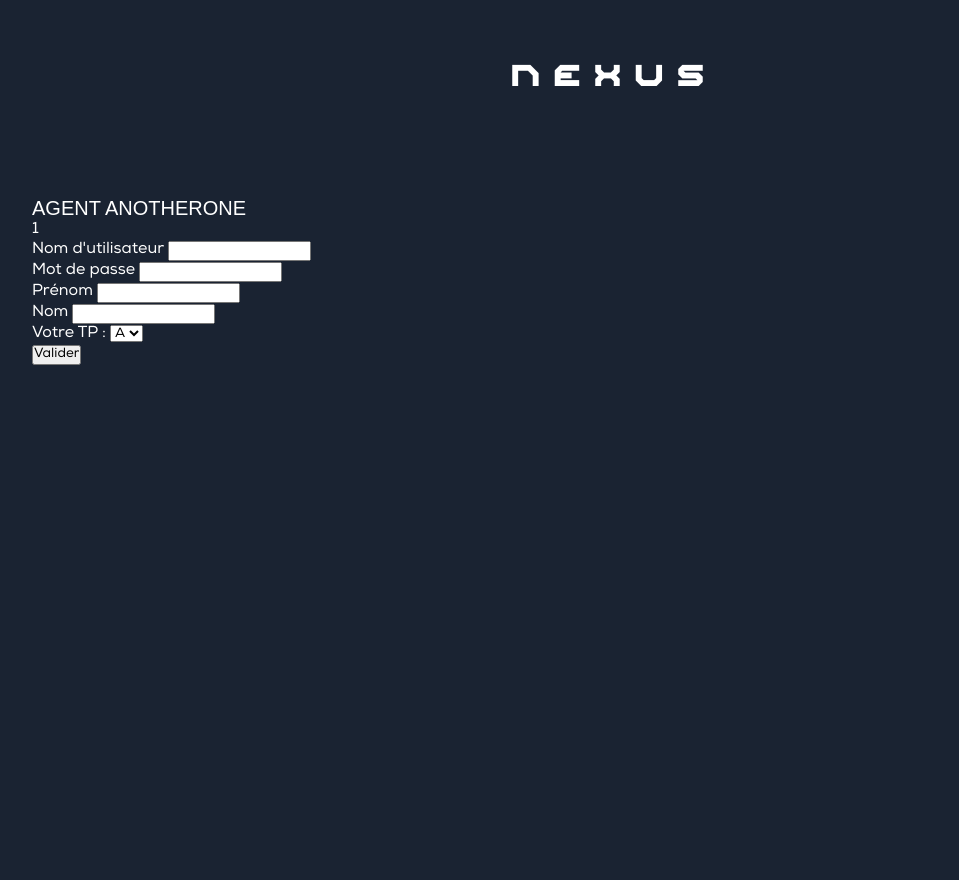
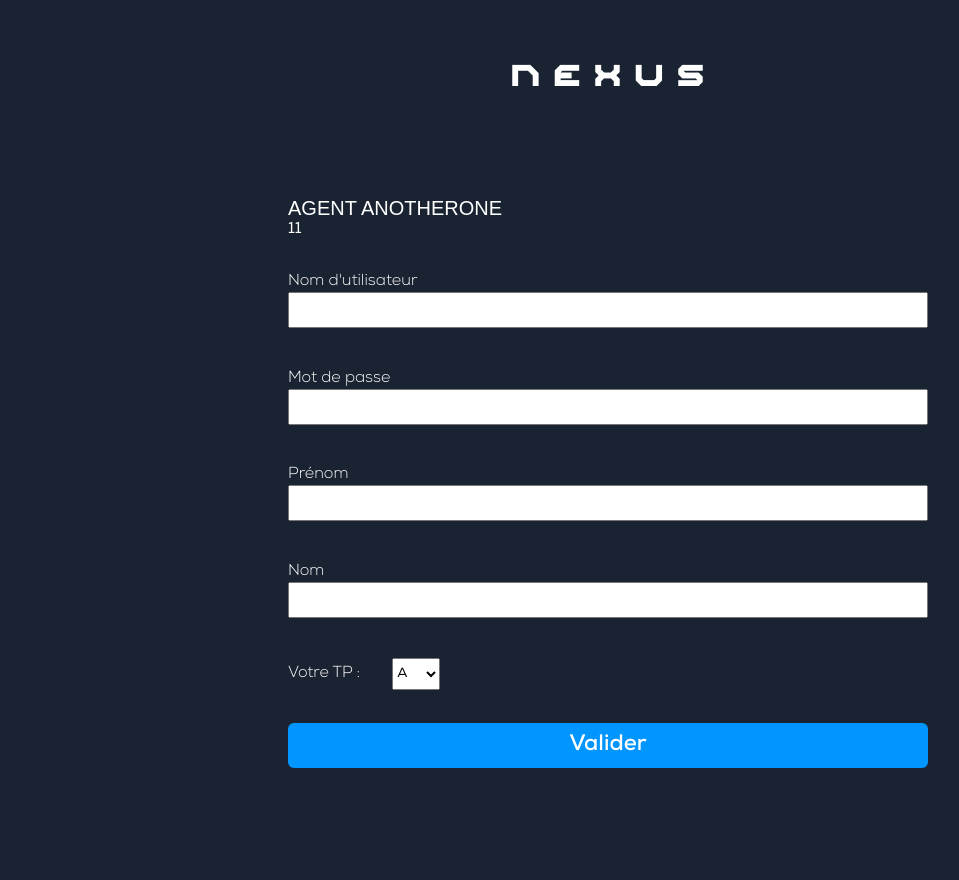
Before and after one commit to lunaytik/web-app-sae202, a PHP site: page /signup.php in a window 1280 px wide. Shown: the whole page, without its empty margins (32-991 px from the left). Before the commit the page ends 365 px from the top, so only its background shows below. Run offline with PHP 8.4, Linux system fonts and the light colour scheme; a user stored in the database is signed in; some libraries are stand-ins or nearby versions.

Commit message:
update css

```diff
--- a/functions.inc.php
+++ b/functions.inc.php
@@ -52,6 +52,7 @@
         $_SESSION['user_nom'] = $user['user_nom'];
         $_SESSION['user_prenom'] = $user['user_prenom'];
         $_SESSION['user_tp'] = $user['user_tp'];
+        $_SESSION['user_statut'] = $user['user_statut'];
         $_SESSION['logged'] = true;
         header('Location: index.php');
     } else {
--- a/index.php
+++ b/index.php
@@ -8,7 +8,10 @@
     echo '<ul>' . "\n";
     echo '<li><a href="profile.php"><i class="fa-solid fa-user"></i><span>Profil</span></a></li>' . "\n";
     echo '<li><a href="logout.php"><i class="fa-solid fa-right-from-bracket"></i><span>Déconnexion</span></a></li>' . "\n";
-    echo '<li><a href="reset.php"><i class="fa-solid fa-arrow-rotate-left"></i> <span>RESET</span></a></li>' . "\n";
+    echo '<li><a href="reset.php"><i class="fa-solid fa-arrow-rotate-left"></i> <span>RESET (Dispo uniquement phase de test)</span></a></li>' . "\n";
+    if (isset($_SESSION['user_statut']) && $_SESSION['user_statut'] == 2) {
+        echo '<li><a href="admin.php"><i class="fa-solid fa-house-lock"></i> <span>Dashboard</span></a></li>' . "\n";
+    }
     echo '</ul>' . "\n";
     echo '</nav>' . "\n";
 } else {
@@ -36,7 +39,6 @@
         echo '<a class="user-btn" href="questions.php">Retourner où vous en étiez <i class="fa-solid fa-angles-right"></i></a>' . "\n";
     }
 
-
     $count_act_req = 'SELECT COUNT(DISTINCT quest_act) as act_count FROM quest';
     try {
         $count_act = $bdd->query($count_act_req);
--- a/reset.php
+++ b/reset.php
@@ -6,6 +6,8 @@
 
         $reset = 'UPDATE quest SET quest_finished = 0';
         $reset = $bdd->query($reset);
+
+        $_SESSION['user_act'] = 1;
         deconnexionBDD($bdd);
         header('Location: index.php');
 
--- a/signup.php
+++ b/signup.php
@@ -1,25 +1,26 @@
 <?php require 'inc/html_head.inc.php'; ?>
 
 <?php if(isset($_SESSION['alreadySignup'])) { echo $_SESSION['alreadySignup']; $_SESSION['alreadySignup'] = null; } ?>
+<?php if(isset($_SESSION['logged_in'])) { echo $_SESSION['logged_in']; $_SESSION['logged_in'] = null; } ?>
 
-<form action="signup_validation.php" method="POST">
-    <div>
+<form id="form-signup" action="signup_validation.php" method="POST">
+    <div class="form-item">
         <label for="username" id="username">Nom d'utilisateur</label>
         <input type="text" name="username" id="username" required>
     </div>
-    <div>
+    <div class="form-item">
         <label for="mdp" id="mdp">Mot de passe</label>
         <input type="text" name="mdp" id="mdp" required>
-    </div>
-    <div>
+    </div class="form-item">
+    <div class="form-item">
         <label for="prenom" id="prenom">Prénom</label>
         <input type="text" name="prenom" id="prenom" required>
     </div>
-    <div>
+    <div class="form-item">
         <label for="nom" id="nom">Nom</label>
         <input type="text" name="nom" id="nom" required>
     </div>
-    <div>
+    <div class="form-item item-row">
         <label for="tp" id="tp">Votre TP :</label>
         <select name="tp" id="tp" required>
             <option value="A">A</option>
@@ -32,7 +33,7 @@
             <option value="H">H</option>
         </select>
     </div>
-    <input type="submit" value="Valider">
+    <input  class="form-btn" type="submit" value="Valider">
 </form>
 
 <?php require 'inc/html_end.inc.php'; ?>
--- a/signup_validation.php
+++ b/signup_validation.php
@@ -26,6 +26,12 @@
             header('Location: signup.php');
         } else {
             signup($bdd, $username, $mdp, $nom, $prenom, $tp);
+            $_SESSION['user_name'] = $username;
+            $_SESSION['user_nom'] = $nom;
+            $_SESSION['user_prenom'] = $prenom;
+            $_SESSION['user_tp'] = $tp;
+            $_SESSION['logged'] = true;
+            $_SESSION['logged_in'] = "<h2>Inscription réussie ! Vous êtes maintenant connecté !</h2>";
             deconnexionBDD($bdd);
             header('Location: signup.php');
         }
--- a/style.css
+++ b/style.css
@@ -378,3 +378,89 @@
     background-color: rgb(0, 116, 200);
     color: lightgrey;
 }
+
+#form-login {
+    display: flex;
+    justify-content: space-evenly;
+    flex-direction: column;
+    height: 50vh;
+}
+
+.form-item {
+    display: flex;
+    flex-direction: column;
+}
+
+.form-item input {
+    height: 32px;
+    margin-bottom: 0.5rem;
+}
+
+.form-item label {
+    font-family: NexaLight, sans-serif;
+}
+
+.form-btn {
+    border: none;
+    box-shadow: none;
+    border-radius: 6px;
+    font-family: NexaBold, sans-serif;
+    font-size: 1.4rem;
+    width: 100%;
+    padding: 0.5rem;
+    color: #fff;
+    background-color: rgb(0, 149, 255);
+}
+
+.login-txt {
+    font-size: 0.8rem;
+}
+
+.no-usable {
+    pointer-events: none;
+}
+
+#form-signup {
+    display: flex;
+    justify-content: space-evenly;
+    flex-direction: column;
+    height: 70vh;
+}
+
+.item-row {
+    flex-direction: row;
+    align-items: center;
+    gap: 2rem;
+}
+
+#form-signup select#tp {
+    height: 32px;
+    width: 48px;
+}
+
+.admin-menu ul {
+    display: flex;
+    flex-direction: column;
+    justify-content: center;
+    height: 60vh;
+    gap: 2rem;
+    font-size: 1.5rem;
+}
+
+
+@media screen and (min-width: 600px) {
+    #container {
+        width: 50vw;
+    }
+
+    .quest-card {
+        width: 30vw;
+        margin-left: auto;
+        margin-right: auto;
+    }
+
+    .quest-lock-container {
+        width: 30vw;
+        padding: 1rem 2rem;
+    }
+}
```
Also changed, not shown: admin.php (added, +14 -0 lines), login.php (+6 -4 lines), quest-gestion.php (added).
